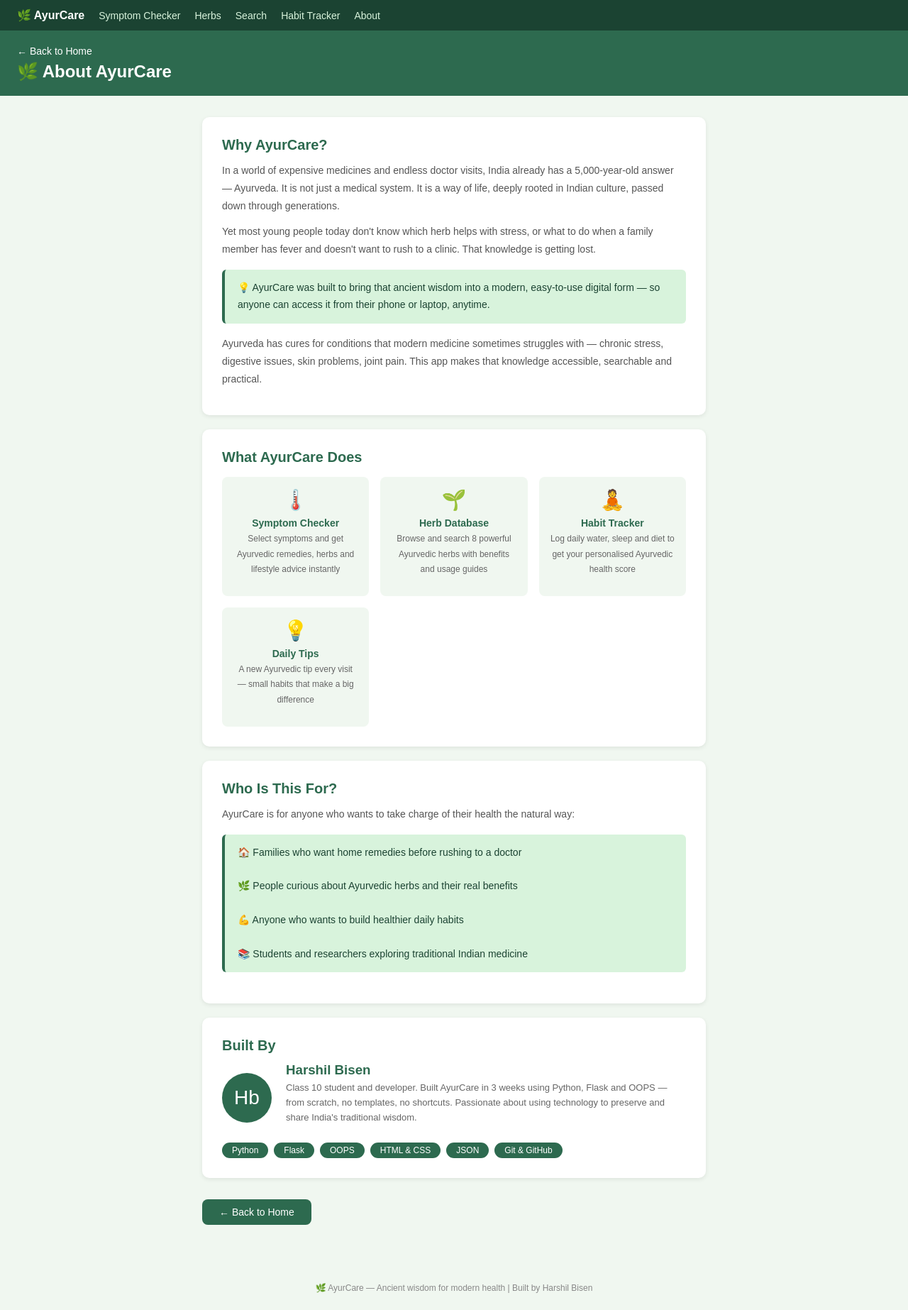
After one commit to BisenHarshil/10th-AyurCare, a Flask app: page /about in a window 1280 px wide. The commit adds this page. Shown: the whole page at 71% size. Run offline with Flask 3, Linux system fonts and the light colour scheme.

Commit message:
Day 12 - Footer, 404 page

```diff
--- a/app.py
+++ b/app.py
@@ -93,5 +93,13 @@ def herb_search():
             return jsonify({"found": False, "message": "No herb found. Try Tulsi, Neem or Ginger."})
     return render_template("herb_search.html")
 
+@app.route("/about")
+def about():
+    return render_template("about.html")
+
+@app.errorhandler(404)
+def page_not_found(e):
+    return render_template("404.html"), 404
+
 if __name__ == "__main__":
     app.run(debug=True)
--- /dev/null
+++ b/templates/about.html
@@ -0,0 +1,118 @@
+<!DOCTYPE html>
+<html>
+<head>
+    <title>About — AyurCare</title>
+    <style>
+        * { box-sizing: border-box; margin: 0; padding: 0; }
+        body { font-family: Arial, sans-serif; background: #f0f7f0; color: #333; }
+        .header { background: #2d6a4f; color: white; padding: 20px 24px; }
+        .header a { color: white; text-decoration: none; font-size: 14px; }
+        .header h2 { margin-top: 6px; }
+        .container { max-width: 750px; margin: 30px auto; padding: 0 20px; }
+        .card { background: white; border-radius: 10px; padding: 28px; box-shadow: 0 2px 6px rgba(0,0,0,0.08); margin-bottom: 20px; }
+        .card h2 { color: #2d6a4f; margin-bottom: 12px; font-size: 20px; }
+        .card p { font-size: 14px; line-height: 1.8; color: #555; margin-bottom: 10px; }
+        .highlight { background: #d8f3dc; border-left: 4px solid #2d6a4f; padding: 14px 18px; border-radius: 6px; margin: 16px 0; font-size: 14px; color: #1b4332; line-height: 1.7; }
+        .features-grid { display: grid; grid-template-columns: repeat(auto-fit, minmax(200px, 1fr)); gap: 16px; margin-top: 16px; }
+        .feature { background: #f0f7f0; border-radius: 8px; padding: 16px; text-align: center; }
+        .feature .icon { font-size: 28px; margin-bottom: 8px; }
+        .feature h4 { color: #2d6a4f; font-size: 14px; margin-bottom: 4px; }
+        .feature p { font-size: 12px; color: #666; }
+        .creator { display: flex; align-items: center; gap: 20px; }
+        .avatar { width: 70px; height: 70px; border-radius: 50%; background: #2d6a4f; color: white; display: flex; align-items: center; justify-content: center; font-size: 28px; flex-shrink: 0; }
+        .creator-info h3 { color: #2d6a4f; margin-bottom: 4px; }
+        .creator-info p { font-size: 13px; color: #666; line-height: 1.6; }
+        .tech-tags { display: flex; flex-wrap: wrap; gap: 8px; margin-top: 14px; }
+        .tech-tag { background: #2d6a4f; color: white; padding: 4px 14px; border-radius: 20px; font-size: 12px; }
+        .back-btn { display: inline-block; background: #2d6a4f; color: white; padding: 10px 24px; border-radius: 8px; text-decoration: none; font-size: 14px; margin-top: 10px; }
+    </style>
+</head>
+<body>
+    <nav style="background:#1b4332;padding:12px 24px;display:flex;gap:20px;align-items:center">
+    <a href="/" style="color:white;text-decoration:none;font-weight:bold;font-size:16px">🌿 AyurCare</a>
+    <a href="/check_symptoms" style="color:#d8f3dc;text-decoration:none;font-size:14px">Symptom Checker</a>
+    <a href="/browse_herbs" style="color:#d8f3dc;text-decoration:none;font-size:14px">Herbs</a>
+    <a href="/herb_search" style="color:#d8f3dc;text-decoration:none;font-size:14px">Search</a>
+    <a href="/habit_tracker" style="color:#d8f3dc;text-decoration:none;font-size:14px">Habit Tracker</a>
+    <a href="/about" style="color:#d8f3dc;text-decoration:none;font-size:14px">About</a>
+    </nav>
+    <div class="header">
+        <a href="/">← Back to Home</a>
+        <h2>🌿 About AyurCare</h2>
+    </div>
+    <div class="container">
+
+        <div class="card">
+            <h2>Why AyurCare?</h2>
+            <p>In a world of expensive medicines and endless doctor visits, India already has a 5,000-year-old answer — Ayurveda. It is not just a medical system. It is a way of life, deeply rooted in Indian culture, passed down through generations.</p>
+            <p>Yet most young people today don't know which herb helps with stress, or what to do when a family member has fever and doesn't want to rush to a clinic. That knowledge is getting lost.</p>
+            <div class="highlight">
+                💡 AyurCare was built to bring that ancient wisdom into a modern, easy-to-use digital form — so anyone can access it from their phone or laptop, anytime.
+            </div>
+            <p>Ayurveda has cures for conditions that modern medicine sometimes struggles with — chronic stress, digestive issues, skin problems, joint pain. This app makes that knowledge accessible, searchable and practical.</p>
+        </div>
+
+        <div class="card">
+            <h2>What AyurCare Does</h2>
+            <div class="features-grid">
+                <div class="feature">
+                    <div class="icon">🌡️</div>
+                    <h4>Symptom Checker</h4>
+                    <p>Select symptoms and get Ayurvedic remedies, herbs and lifestyle advice instantly</p>
+                </div>
+                <div class="feature">
+                    <div class="icon">🌱</div>
+                    <h4>Herb Database</h4>
+                    <p>Browse and search 8 powerful Ayurvedic herbs with benefits and usage guides</p>
+                </div>
+                <div class="feature">
+                    <div class="icon">🧘</div>
+                    <h4>Habit Tracker</h4>
+                    <p>Log daily water, sleep and diet to get your personalised Ayurvedic health score</p>
+                </div>
+                <div class="feature">
+                    <div class="icon">💡</div>
+                    <h4>Daily Tips</h4>
+                    <p>A new Ayurvedic tip every visit — small habits that make a big difference</p>
+                </div>
+            </div>
+        </div>
+
+        <div class="card">
+            <h2>Who Is This For?</h2>
+            <p>AyurCare is for anyone who wants to take charge of their health the natural way:</p>
+            <div class="highlight">
+                🏠 Families who want home remedies before rushing to a doctor<br><br>
+                🌿 People curious about Ayurvedic herbs and their real benefits<br><br>
+                💪 Anyone who wants to build healthier daily habits<br><br>
+                📚 Students and researchers exploring traditional Indian medicine
+            </div>
+        </div>
+
+        <div class="card">
+            <h2>Built By</h2>
+            <div class="creator">
+                <div class="avatar">Hb</div>
+                <div class="creator-info">
+                    <h3>Harshil Bisen</h3>
+                    <p>Class 10 student and developer. Built AyurCare in 3 weeks using Python, Flask and OOPS — from scratch, no templates, no shortcuts. Passionate about using technology to preserve and share India's traditional wisdom.</p>
+                </div>
+            </div>
+            <div class="tech-tags">
+                <span class="tech-tag">Python</span>
+                <span class="tech-tag">Flask</span>
+                <span class="tech-tag">OOPS</span>
+                <span class="tech-tag">HTML & CSS</span>
+                <span class="tech-tag">JSON</span>
+                <span class="tech-tag">Git & GitHub</span>
+            </div>
+        </div>
+
+        <a href="/" class="back-btn">← Back to Home</a>
+        <br><br>
+    </div>
+    <footer style="text-align:center;padding:24px;color:#888;font-size:12px;margin-top:40px">
+    🌿 AyurCare — Ancient wisdom for modern health | Built by Harshil Bisen
+    </footer>
+</body>
+</html>
```
Also changed, not shown: templates/404.html (added, +13 -0 lines), templates/ayur_index.html (+12 -0 lines), templates/check_symptoms.html (+11 -0 lines), templates/habit_tracker.html (+11 -0 lines), templates/herb_search.html (+11 -0 lines), templates/herbs.html (+11 -0 lines).
